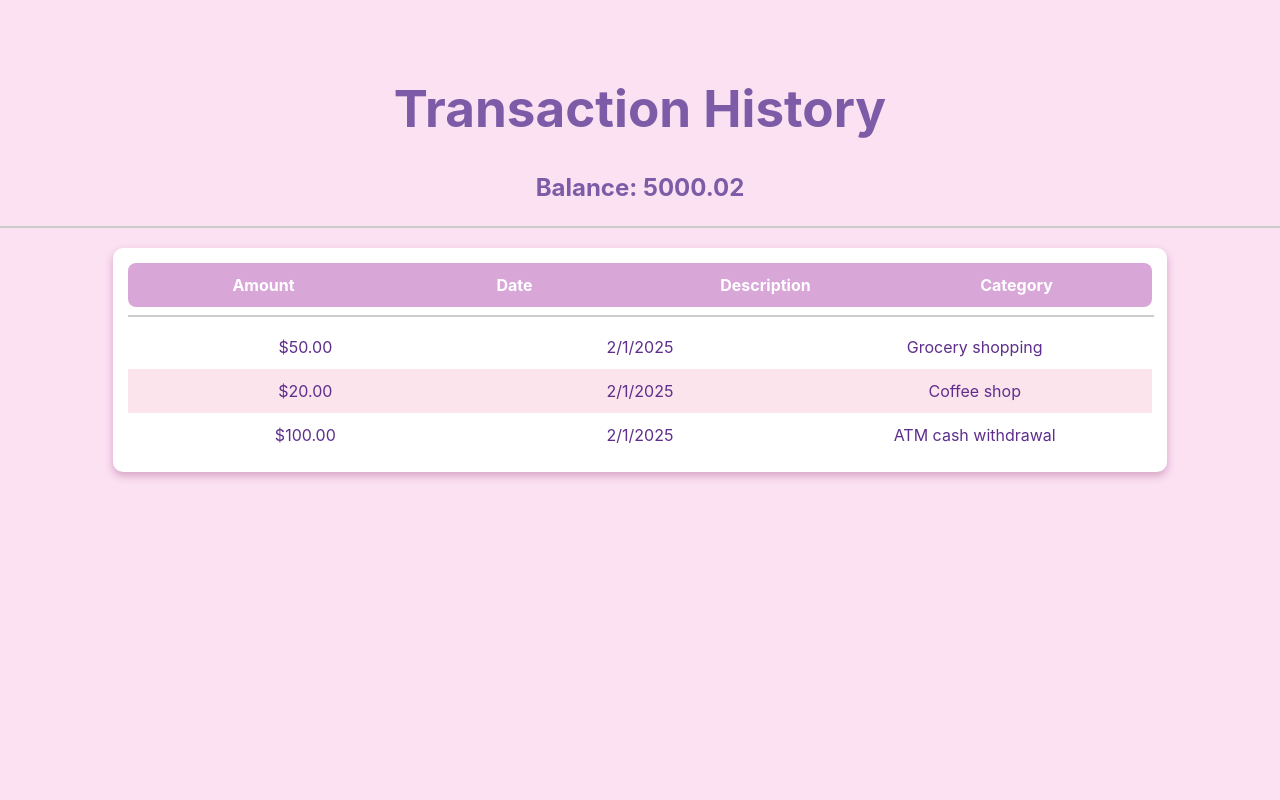
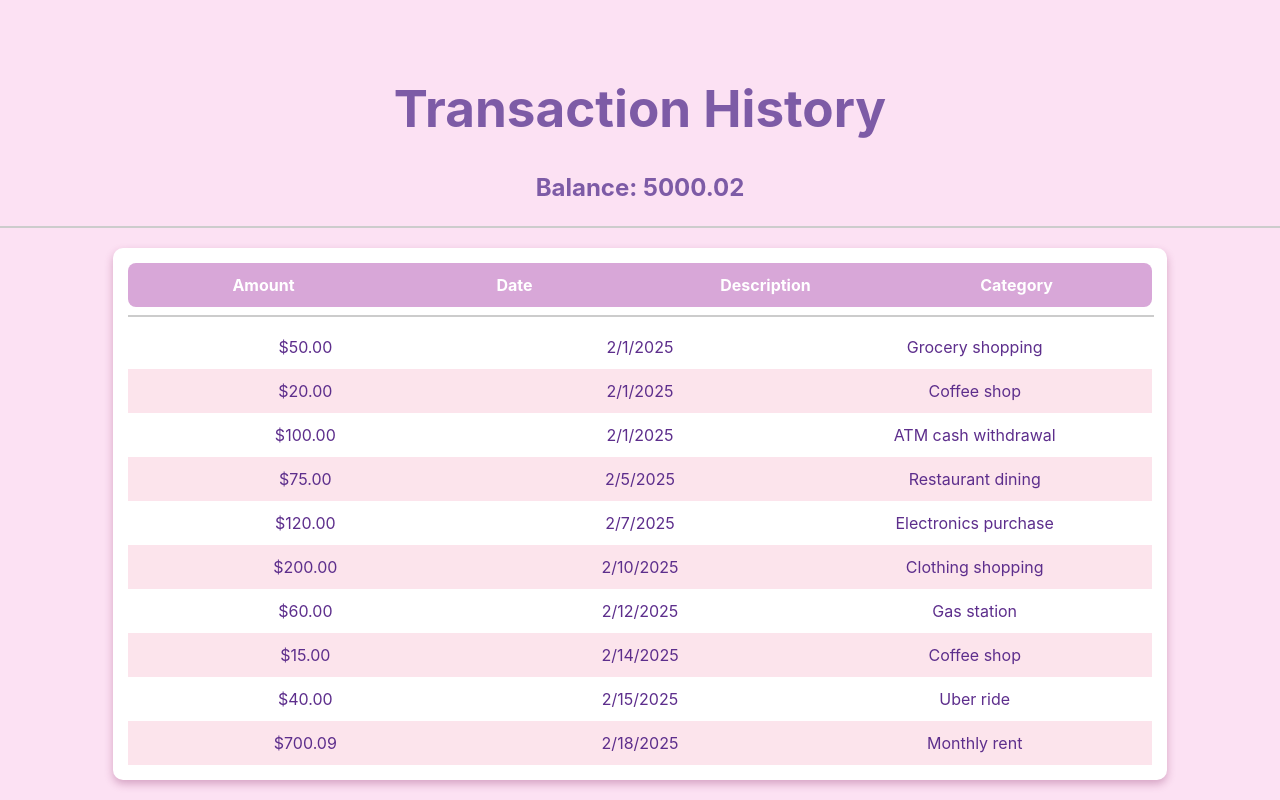
Before and after one commit to AMarie777/SheInnovates2025, a React (Vite) app in the folder banking/: page / in a window 1280 px wide. Shown: the part 713-1513 px from the top of the page. Before the commit the page ends 1205 px from the top, so only its background shows below. Built offline with nearby package versions, Linux system fonts and the light colour scheme.

Commit message:
Fixed trends by category added data to json

```diff
--- a/banking/src/Pages/Shelly_bank.json
+++ b/banking/src/Pages/Shelly_bank.json
@@ -58,6 +58,76 @@
         "transaction_type": "Withdrawal",
         "description": "ATM cash withdrawal",
         "category": "Other"
+      },
+      {
+        "transaction_id": 4,
+        "user_id": 1,
+        "account_id": 1,
+        "amount": 75.00,
+        "transaction_date": "2025-02-05T00:00:00",
+        "transaction_type": "Payment",
+        "description": "Restaurant dining",
+        "category": "Dining"
+      },
+      {
+        "transaction_id": 5,
+        "user_id": 1,
+        "account_id": 1,
+        "amount": 120.00,
+        "transaction_date": "2025-02-07T00:00:00",
+        "transaction_type": "Payment",
+        "description": "Electronics purchase",
+        "category": "Shopping"
+      },
+      {
+        "transaction_id": 6,
+        "user_id": 1,
+        "account_id": 1,
+        "amount": 200.00,
+        "transaction_date": "2025-02-10T00:00:00",
+        "transaction_type": "Payment",
+        "description": "Clothing shopping",
+        "category": "Shopping"
+      },
+      {
+        "transaction_id": 7,
+        "user_id": 1,
+        "account_id": 1,
+        "amount": 60.00,
+        "transaction_date": "2025-02-12T00:00:00",
+        "transaction_type": "Payment",
+        "description": "Gas station",
+        "category": "Transportation"
+      },
+      {
+        "transaction_id": 8,
+        "user_id": 1,
+        "account_id": 1,
+        "amount": 15.00,
+        "transaction_date": "2025-02-14T00:00:00",
+        "transaction_type": "Payment",
+        "description": "Coffee shop",
+        "category": "Dining"
+      },
+      {
+        "transaction_id": 9,
+        "user_id": 1,
+        "account_id": 1,
+        "amount": 40.00,
+        "transaction_date": "2025-02-15T00:00:00",
+        "transaction_type": "Payment",
+        "description": "Uber ride",
+        "category": "Transportation"
+      },
+      {
+        "transaction_id": 10,
+        "user_id": 1,
+        "account_id": 1,
+        "amount": 700.09,
+        "transaction_date": "2025-02-18T00:00:00",
+        "transaction_type": "Payment",
+        "description": "Monthly rent",
+        "category": "Bills"
       }
     ],
     "subscriptions": [
--- a/banking/src/Pages/Trends.jsx
+++ b/banking/src/Pages/Trends.jsx
@@ -1,49 +1,82 @@
 import React from 'react';
 import { Chart as ChartJS, ArcElement, Tooltip, Legend } from 'chart.js';
 import { Pie } from 'react-chartjs-2';
-import "./Trends.css"
+import "./Trends.css";
+import data from "./Shelly_bank.json"; // Import the JSON file
 
 ChartJS.register(
   ArcElement,
   Tooltip,
   Legend
-)
-const data = {
-    labels: ["Red", "Orange", "Yellow", "Green", "Blue"],
+);
+
+// Categorize transactions based on category property
+const categorizeTransactions = (transactions) => {
+  const categories = {};
+
+  transactions.forEach(transaction => {
+    const category = transaction.category;
+    if (categories[category]) {
+      categories[category] += transaction.amount; // add up
+    } else {
+      categories[category] = transaction.amount;
+    }
+  });
+
+  return categories;
+};
+
+const transactions = data.transactions.filter(trans => trans.user_id === 1);
+const categorizedData = categorizeTransactions(transactions);
+
+const labels = Object.keys(categorizedData);
+const dataValues = Object.values(categorizedData);
+
+const chartData = {
+  labels: labels,
   datasets: [
     {
-        label: "Dataset 1",
-        data: [20, 90, 25, 15, 10], // Example values
-        backgroundColor: ["#ff9999", "#ffcc99", "#ffff99", "#99ff99", "#99ccff"], // Pastel colors
+      label: "Spending Breakdown",
+      data: dataValues,
+      backgroundColor: ["#ff9999", "#ffcc99", "#ffff99", "#99ff99", "#99ccff", "#C8A2C8", "#Fb6f92"],
       borderColor: "#ffffff",
-        borderWidth: 2,
+      borderWidth: 4,
     },
   ],
 };
 
-const options = {}
+const options = {
+  responsive: true,
+  plugins: {
+    tooltip: {
+      callbacks: {
+        label: function(tooltipItem) {
+          const label = tooltipItem.label || '';
+          const value = tooltipItem.raw;
+          return `${label}: $${value.toFixed(2)}`; // Format dollas
+        }
+      }
+    }
+  }
+};
 
 const Trends = () => {
-
   return (
-        /*JSX elements must have at least one parent element */
     <div className="trends">
       <h1>Trends</h1>
       <p>View your monthly spending insights and trends</p>
 
       <div
-                style={
-                {
-                    padding: '100px',
-                    width: '50%'
-                }
-                }>
+        style={{
+          padding: '50px',
+          width: '60%',
+          margin: 'auto'
+        }}>
 
-                <Pie data = {data} options = {options}>
-                </Pie>
-
+        <Pie data={chartData} options={options} />
       </div>
     </div>
   );
-}
-export default Trends
+};
+
+export default Trends;
```
Lines whose indentation alone changed are shown as unchanged.
